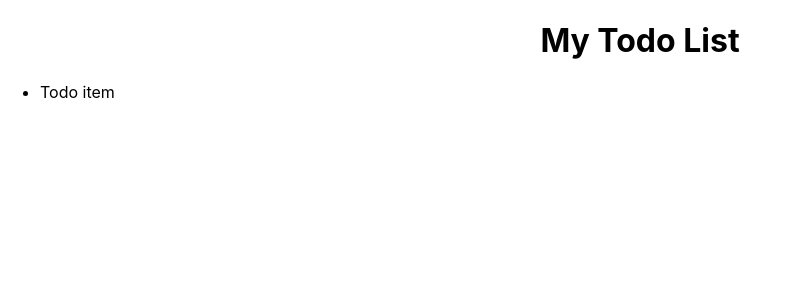
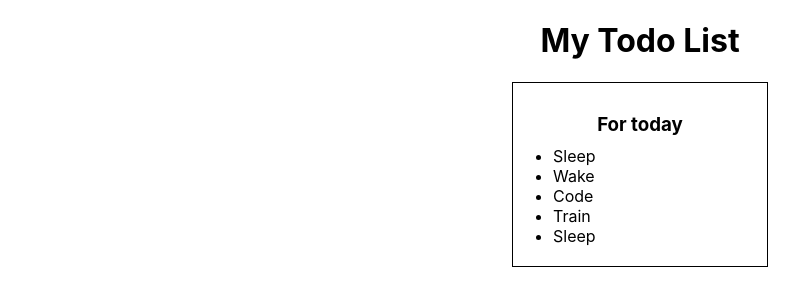
Before and after one commit to StGrozdanov/todo-list-react-app, a React (Create React App) app: page / in a window 1280 px wide. Shown: the top 306 px of the page, without its empty margins (0-808 px from the left). Built offline with nearby package versions, Linux system fonts and the light colour scheme.

Commit message:
added todo list components and stilization

```diff
--- a/src/App.js
+++ b/src/App.js
@@ -1,5 +1,5 @@
 import './App.css';
-import TodoListContainer from './components/TodoListContainer';
+import TodoList from './components/TodoList';
 
 function App() {
   return (
@@ -8,7 +8,7 @@ function App() {
         <h1 className="todo-heading">My Todo List</h1>
       </header>
       <main>
-        <TodoListContainer />
+        <TodoList />
       </main>
     </>
   );
--- /dev/null
+++ b/src/components/TodoList.css
@@ -0,0 +1,13 @@
+.todo-container {
+    border: 1px solid black;
+    padding: 20px 40px;
+    display: flex;
+    flex-direction: column;
+    width: 20vw;
+    margin: 10px auto;
+}
+
+.todo-container-heading {
+    text-align: center;
+    margin: 10px 0;
+}
--- /dev/null
+++ b/src/components/TodoList.js
@@ -0,0 +1,16 @@
+import './TodoList.css'
+
+import TodoListItem from './TodoListItem';
+
+export default function TodoListContainer() {
+    return (
+            <ul className='todo-container'>
+                <h3 className='todo-container-heading'>For today</h3>
+                <TodoListItem content="Sleep" />
+                <TodoListItem content="Wake" />
+                <TodoListItem content="Code" />
+                <TodoListItem content="Train" />
+                <TodoListItem content="Sleep" />
+            </ul>
+    );
+}
--- a/src/components/TodoListContainer.js
+++ /dev/null
@@ -1,7 +0,0 @@
-export default function TodoListContainer() {
-    return (
-        <ul>
-            <li>Todo item</li>
-        </ul>
-    );
-}
--- /dev/null
+++ b/src/components/TodoListItem.js
@@ -0,0 +1,7 @@
+import './TodoListItem.css'
+
+export default function TodoListItem({content}) {
+    return (
+        <li className="todo-item">{content}</li>
+    );
+}
```
Also changed, not shown: src/components/TodoListItem.css (added).
